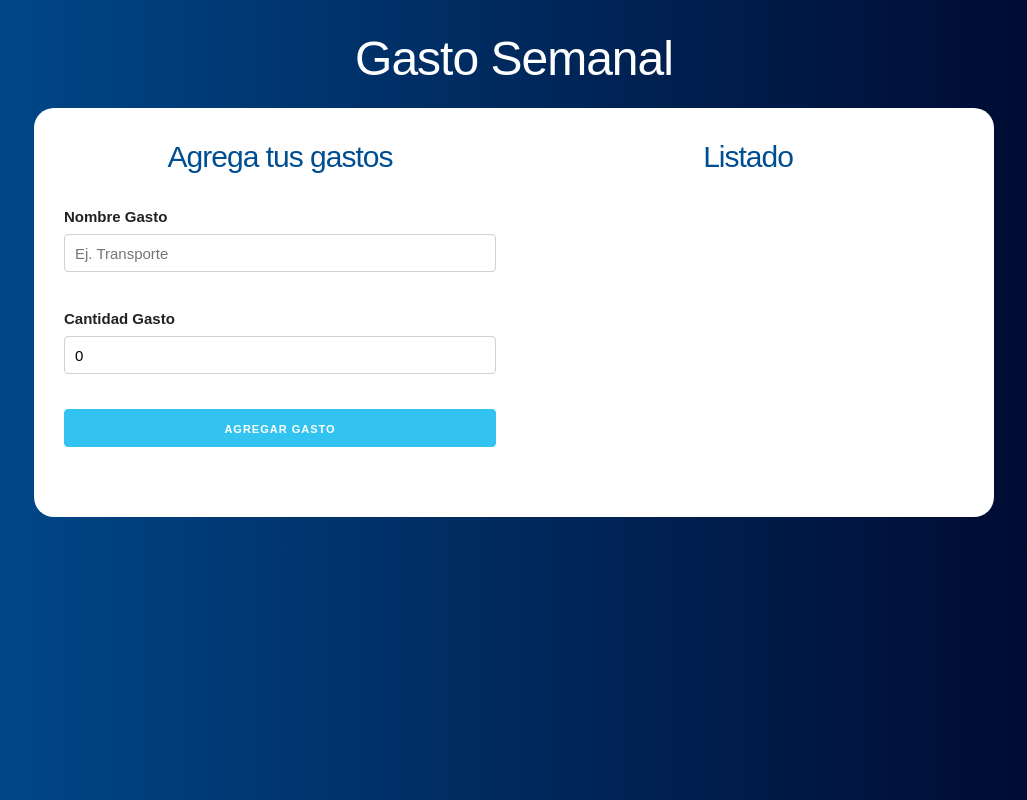
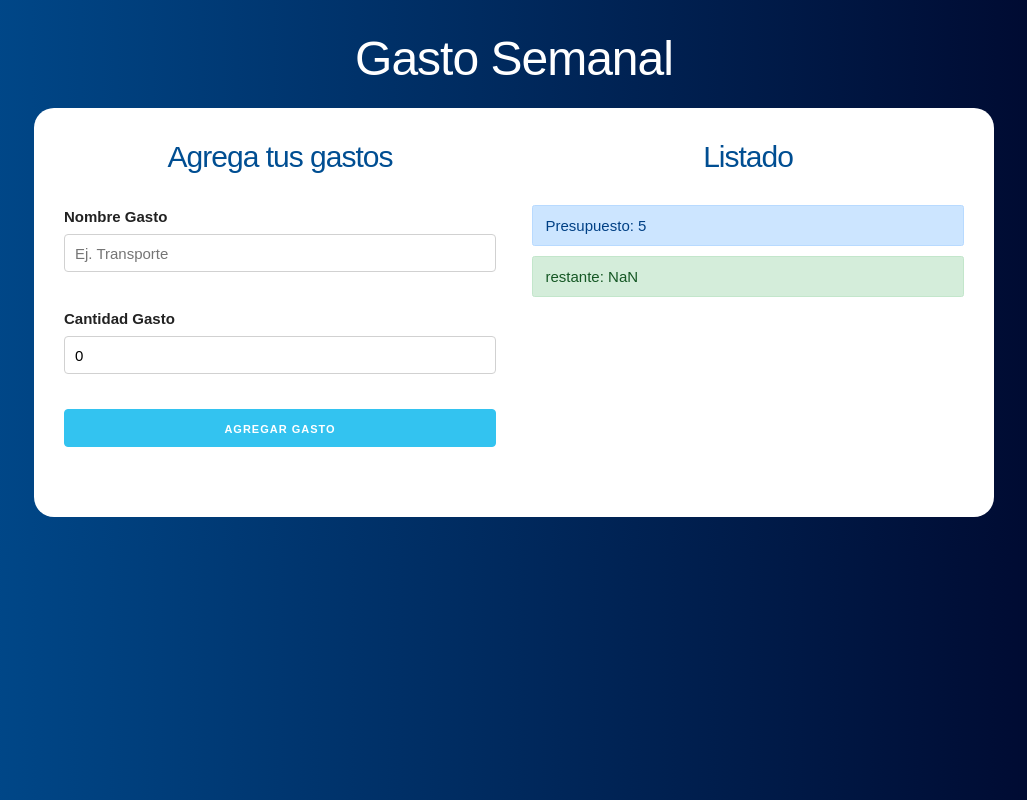
Before and after one commit to dev-ignacio-h/presupuesto-react, a React (Create React App) app: page / in a window 1280 px wide. Both pictures are taken after typing "5" into the empty fields and a click on the input "Definir presupuesto". Shown: the whole page, without its empty margins (126-1153 px from the left). Built offline with nearby package versions, Linux system fonts and the light colour scheme.

Commit message:
documentacion con proptypes

```diff
--- a/src/App.js
+++ b/src/App.js
@@ -1,7 +1,8 @@
-import { useState } from 'react';
+import { useState, useEffect } from 'react';
 import Pregunta from './components/Pregunta';
 import Formulario from './components/Formulario';
-import Listado from './components/Listado'
+import Listado from './components/Listado';
+import ControlPresupuesto from './components/ControlPresupuesto';
 
 function App() {
   // Definir el state
@@ -9,14 +10,21 @@ function App() {
   const [restante, guardarRestante] = useState(0);
   const [pregunta, actualizarPregunta] = useState(true);
   const [gastos, guardarGastos] = useState([]);
+  const [gasto, guardarGasto] = useState({});
+  const [creargasto, guardarCreargasto] = useState(false);
 
-  // Cuando agreguemos un nuevo gasto
-  const agregarNuevoGasto = gasto => {
-    guardarGastos([
-      ...gastos,
-      gasto
-    ])
-  };
+  // UseEffect que actualiza el restante
+  useEffect(() => {
+    // agrega el nuevo presupuesto
+    if (creargasto) guardarGastos([...gastos, gasto]);
+
+    // resta del presupuesto actual
+    const presupuestoRestante = restante - gasto.cantidad;
+    guardarRestante(presupuestoRestante);
+
+    // resetear a false
+    guardarCreargasto(false);
+  }, [gasto, creargasto, gastos, restante]);
 
   return (
     <div className="container">
@@ -32,12 +40,17 @@ function App() {
           ) : (
             <div className="row">
               <div className="one-half column">
-                <Formulario agregarNuevoGasto={agregarNuevoGasto} />
+                <Formulario
+                  guardarGasto={guardarGasto}
+                  guardarCreargasto={guardarCreargasto}
+                />
               </div>
 
               <div className="one-half column">
-                <Listado
-                  gastos={gastos}
+                <Listado gastos={gastos} />
+                <ControlPresupuesto
+                  presupuesto={presupuesto}
+                  restante={restante}
                 />
               </div>
             </div>
--- /dev/null
+++ b/src/components/ControlPresupuesto.js
@@ -0,0 +1,20 @@
+import PropTypes from 'prop-types';
+import { revisarPresupuesto } from '../helpers';
+
+const ControlPresupuesto = ({ presupuesto, restante }) => {
+  return (
+    <>
+      <div className="alert alert-primary">Presupuesto: {presupuesto}</div>
+      <div className={revisarPresupuesto(presupuesto, restante)}>
+        restante: {restante}
+      </div>
+    </>
+  );
+};
+
+ControlPresupuesto.propTypes = {
+  presupuesto: PropTypes.number.isRequired,
+  restante: PropTypes.number.isRequired,
+};
+
+export default ControlPresupuesto;
--- a/src/components/Formulario.js
+++ b/src/components/Formulario.js
@@ -1,8 +1,9 @@
 import { useState } from 'react';
 import Error from './Error';
 import shortid from 'shortid';
+import PropTypes from 'prop-types';
 
-const Formulario = ({ agregarNuevoGasto }) => {
+const Formulario = ({ guardarGasto, guardarCreargasto }) => {
   const [nombre, guardarNombre] = useState('');
   const [cantidad, guardarCantidad] = useState(0);
   const [error, guardarError] = useState(false);
@@ -24,7 +25,9 @@ const Formulario = ({ agregarNuevoGasto }) => {
 
     console.log(gasto);
     // pasar el gasto al componente principal
-    agregarNuevoGasto(gasto);
+    guardarGasto(gasto);
+    guardarCreargasto(true);
+
     // resetear el form
     guardarNombre('');
     guardarCantidad(0);
@@ -65,4 +68,9 @@ const Formulario = ({ agregarNuevoGasto }) => {
   );
 };
 
+Formulario.propTypes = {
+  guardarGasto: PropTypes.func.isRequired,
+  guardarCreargasto: PropTypes.func.isRequired,
+};
+
 export default Formulario;
--- a/src/components/Gasto.js
+++ b/src/components/Gasto.js
@@ -1,3 +1,5 @@
+import PropTypes from 'prop-types';
+
 const Gasto = ({ gasto }) => (
   <li className="gastos">
     <p>
@@ -7,4 +9,8 @@ const Gasto = ({ gasto }) => (
   </li>
 );
 
+Gasto.propTypes = {
+  gasto: PropTypes.object.isRequired,
+};
+
 export default Gasto;
--- a/src/components/Listado.js
+++ b/src/components/Listado.js
@@ -1,4 +1,5 @@
 import Gasto from './Gasto';
+import PropTypes from 'prop-types';
 
 const Listado = ({ gastos }) => (
   <div className="gastos-realizados">
@@ -9,4 +10,8 @@ const Listado = ({ gastos }) => (
   </div>
 );
 
+Listado.propTypes = {
+  gastos: PropTypes.array.isRequired
+}
+
 export default Listado;
--- /dev/null
+++ b/src/helpers.js
@@ -0,0 +1,13 @@
+export const revisarPresupuesto = (presupuesto, restante) => {
+    let clase;
+
+    if((presupuesto / 4) > restante) {
+        clase = 'alert alert-danger';
+    } else if ((presupuesto / 2) > restante) {
+        clase = 'alert alert-warning';
+    } else {
+        clase = 'alert alert-success';
+    }
+
+    return clase;
+}
```
Also changed, not shown: src/components/Error.js (+7 -2 lines), src/components/Pregunta.js (+7 -0 lines).
